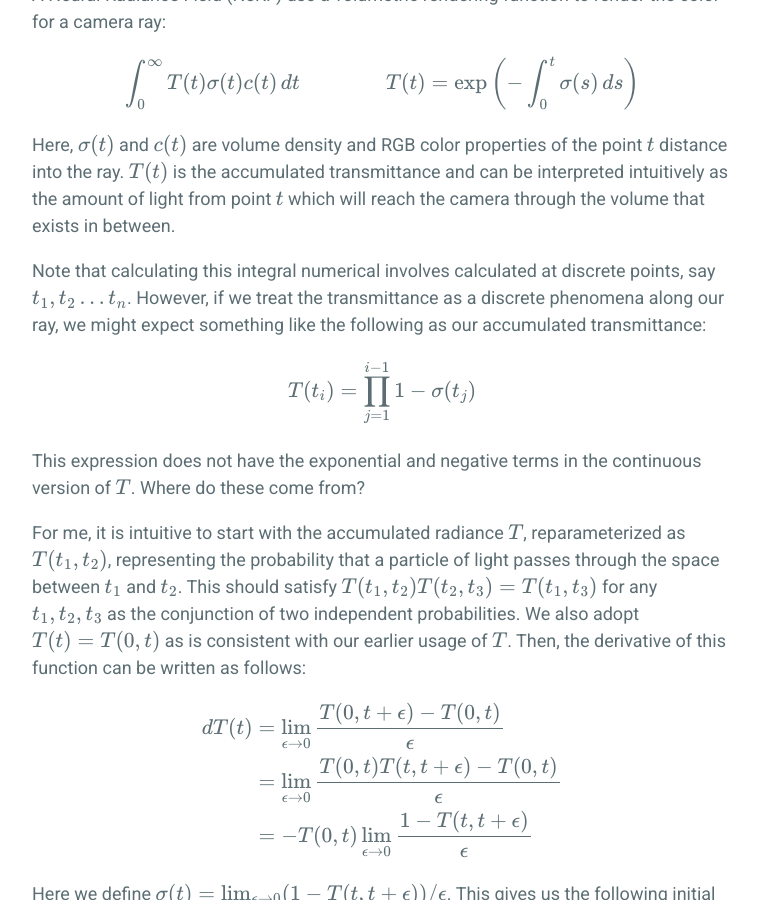
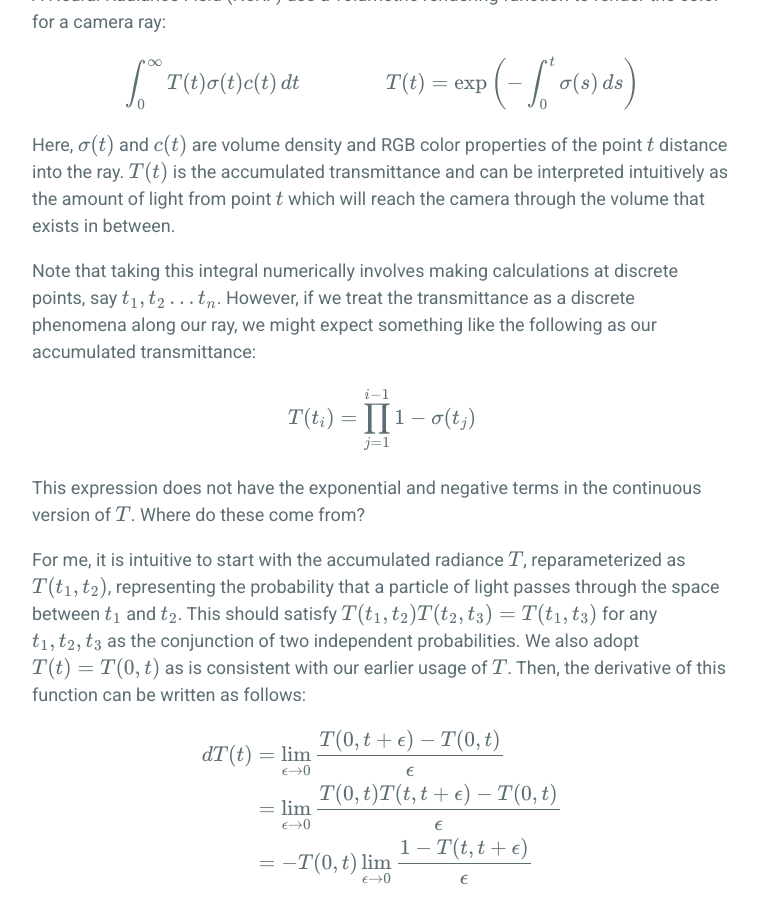
Before and after one commit to frankwang95/frankwang95.github.io, a Jekyll site: the page built from _posts/2024-07-16-deriving-volumetric-rendering.md, in a window 1280 px wide and 900 px high, scrolled down 484 px. Shown: the whole window, without its empty margins (258-1016 px from the left). Built offline with Jekyll 4.4.1, drawn with Linux system fonts in a browser that asks for light colours; formulas are drawn with MathJax 3.

Commit message:
Update 2024-07-16-deriving-volumetric-rendering.md

```diff
--- a/_posts/2024-07-16-deriving-volumetric-rendering.md
+++ b/_posts/2024-07-16-deriving-volumetric-rendering.md
@@ -11,7 +11,7 @@ $$\int_0^\infty T(t) \sigma(t) c(t) \,dt \qquad \qquad T(t) = \exp\left(-\int_0^
 
 Here, $$\sigma(t)$$ and $$c(t)$$ are volume density and RGB color properties of the point $$t$$ distance into the ray. $$T(t)$$ is the accumulated transmittance and can be interpreted intuitively as the amount of light from point $$t$$ which will reach the camera through the volume that exists in between.
 
-Note that calculating this integral numerical involves calculated at discrete points, say $$t_1, t_2 \ldots t_n$$. However, if we treat the transmittance as a discrete phenomena along our ray, we might expect something like the following as our accumulated transmittance:
+Note that taking this integral numerically involves making calculations at discrete points, say $$t_1, t_2 \ldots t_n$$. However, if we treat the transmittance as a discrete phenomena along our ray, we might expect something like the following as our accumulated transmittance:
 
 $$T(t_i) = \prod_{j = 1}^{i - 1} 1 - \sigma(t_j)$$
 
```
